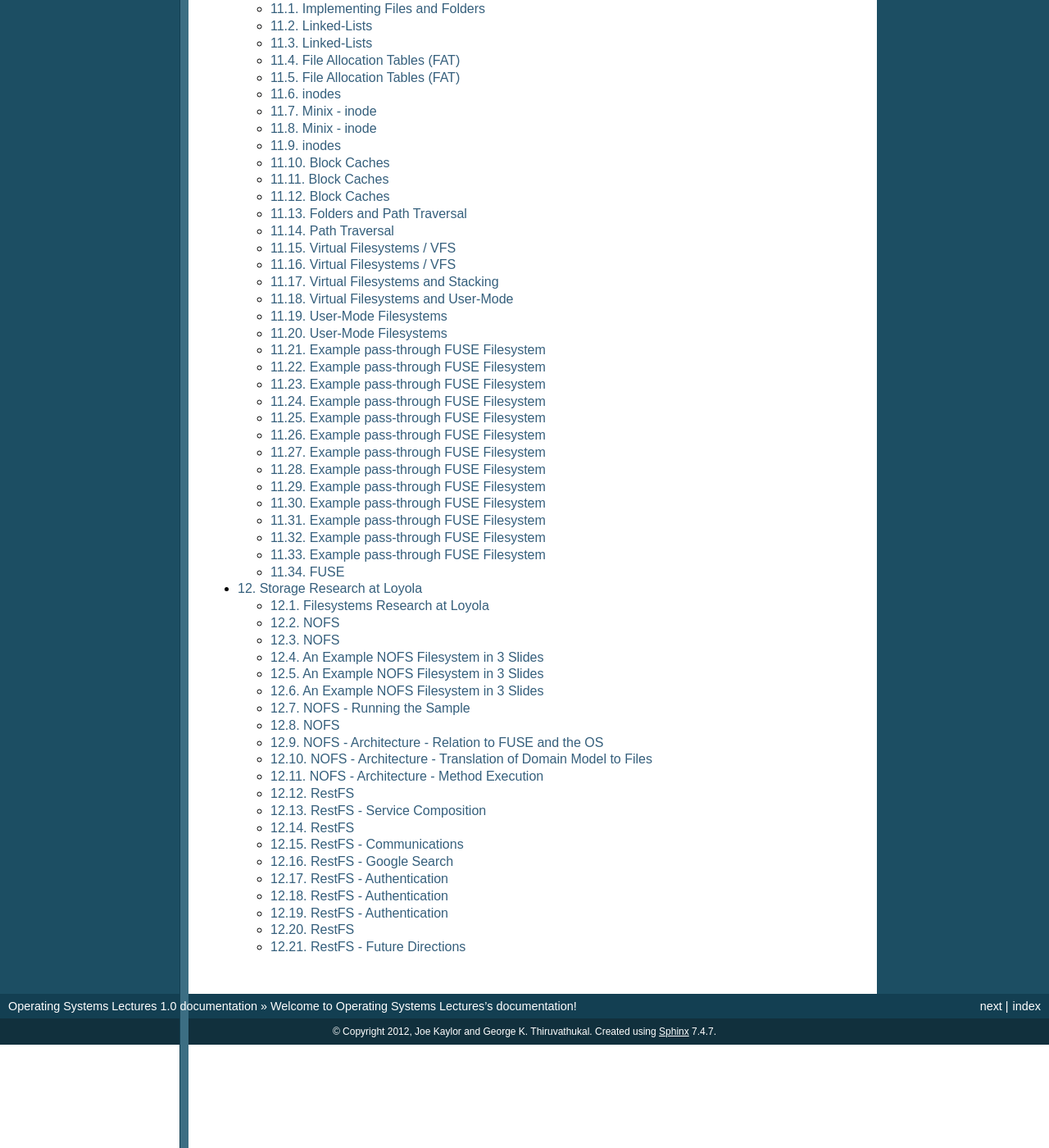
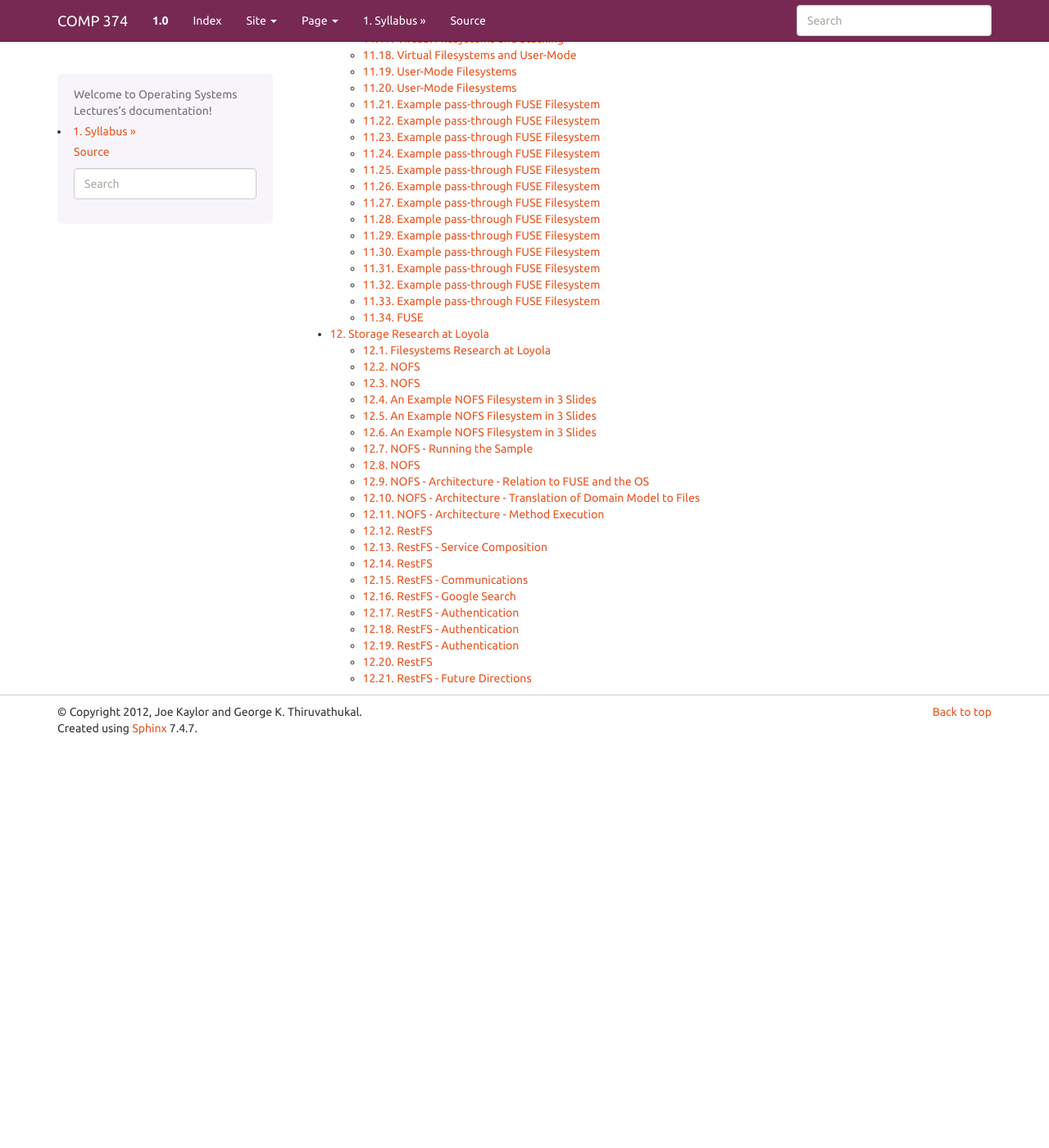
Before and after one commit to LoyolaChicagoBooks/operatingsystems, a Sphinx documentation site: the page built from source/index.rst, in a window 1280 px wide and 1400 px high, scrolled down 8402 px. Shown: the whole window at 82% size. Built offline with Sphinx 7.4.7, drawn with Linux system fonts in a browser that asks for light colours; formulas are drawn with MathJax 3; after the commit the page ends 9310 px from its top, so only the background shows below that; some of the changed text lies outside the part shown.

Commit message:
added Sphinx Bootstrap Theme and deploy scripts in anticipation of future needs

```diff
--- a/source/conf.py
+++ b/source/conf.py
@@ -12,6 +12,7 @@
 # serve to show the default.
 
 import sys, os
+import sphinx_bootstrap_theme
 
 # If extensions (or modules to document with autodoc) are in another directory,
 # add these directories to sys.path here. If the directory is relative to the
@@ -93,16 +94,57 @@
 
 # The theme to use for HTML and HTML Help pages.  See the documentation for
 # a list of builtin themes.
-html_theme = 'default'
+html_theme = 'bootstrap'
 
 # Theme options are theme-specific and customize the look and feel of a theme
 # further.  For a list of options available for each theme, see the
 # documentation.
 #html_theme_options = {}
-html_theme_options = { 'collapsiblesidebar' : True }
+html_theme_options = {
+    # Navigation bar title. (Default: ``project`` value)
+    'navbar_title': "COMP 374",
+
+    # Global TOC depth for "site" navbar tab. (Default: 1)
+    # Switching to -1 shows all levels.
+    'globaltoc_depth': 2,
+
+    # A list of tuples containting pages to link to.  The value should
+    # be in the form [(name, page), ..]
+    'navbar_links': [('Index', 'genindex')],
+
+    # Include hidden TOCs in Site navbar?
+    #
+    # Note: If this is "false", you cannot have mixed ``:hidden:`` and
+    # non-hidden ``toctree`` directives in the same page, or else the build
+    # will break.
+    #
+    # Values: "true" (default) or "false"
+    'globaltoc_includehidden': "true",
+
+    # HTML navbar class (Default: "navbar") to attach to <div> element.
+    # For black navbar, do "navbar navbar-inverse"
+    # 'navbar_class': "navbar navbar-inverse",
+    'navbar_class': "navbar navbar-inverse",
+
+    # Fix navigation bar to top of page?
+    # Values: "true" (default) or "false"
+    'navbar_fixed_top': "true",
+
+    # Location of link to source.
+    # Options are "nav" (default), "footer" or anything else to exclude.
+    'source_link_position': "nav",
+
+    # Bootswatch (http://bootswatch.com/) theme.
+    #
+    # Options are nothing with "" (default) or the name of a valid theme
+    # such as "amelia" or "cosmo".
+    #
+    # Note that this is served off CDN, so won't be available offline.
+    'bootswatch_theme': "united",
+}
 
 # Add any paths that contain custom themes here, relative to this directory.
-#html_theme_path = []
+html_theme_path = sphinx_bootstrap_theme.get_html_theme_path()
 
 # The name for this set of Sphinx documents.  If None, it defaults to
 # "<project> v<release> documentation".
```
Also changed, not shown: 9 other files.
